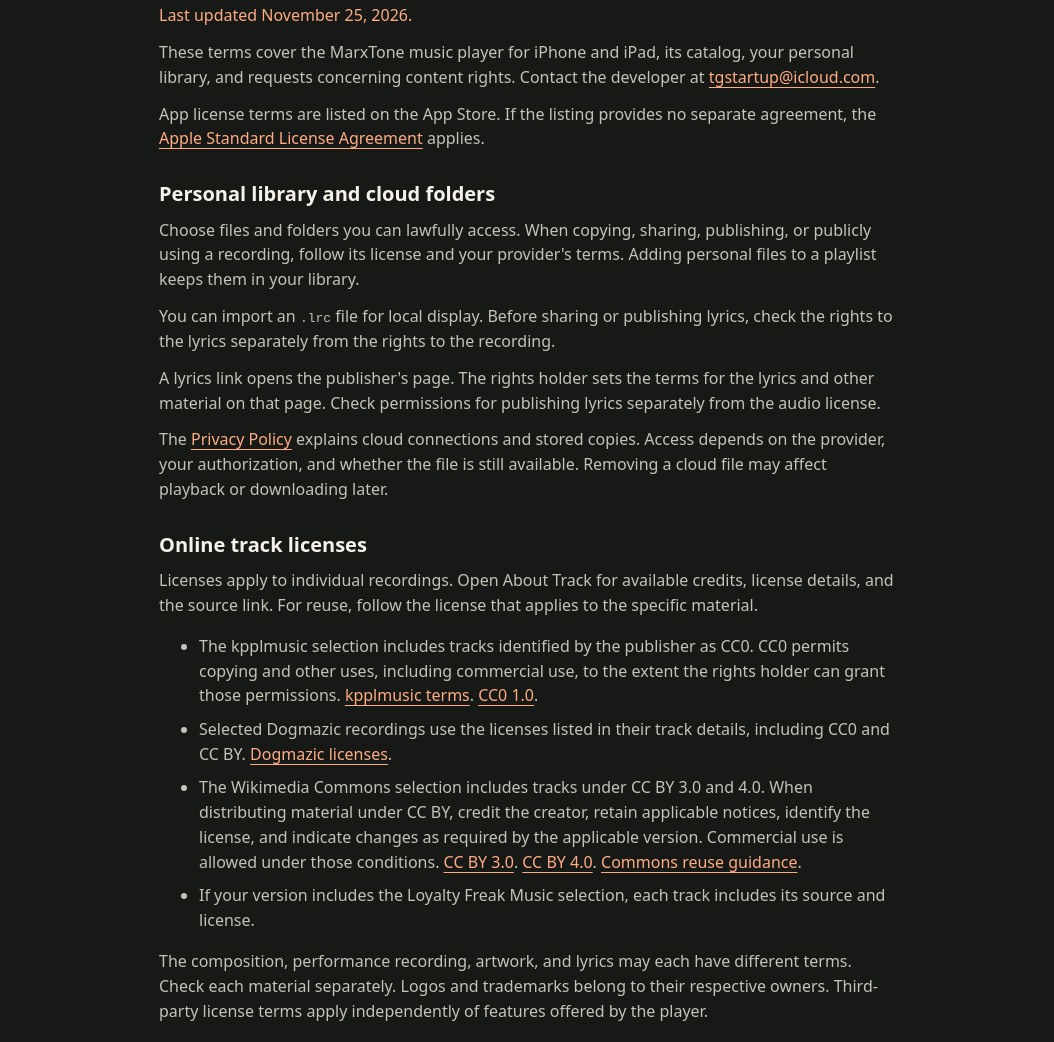
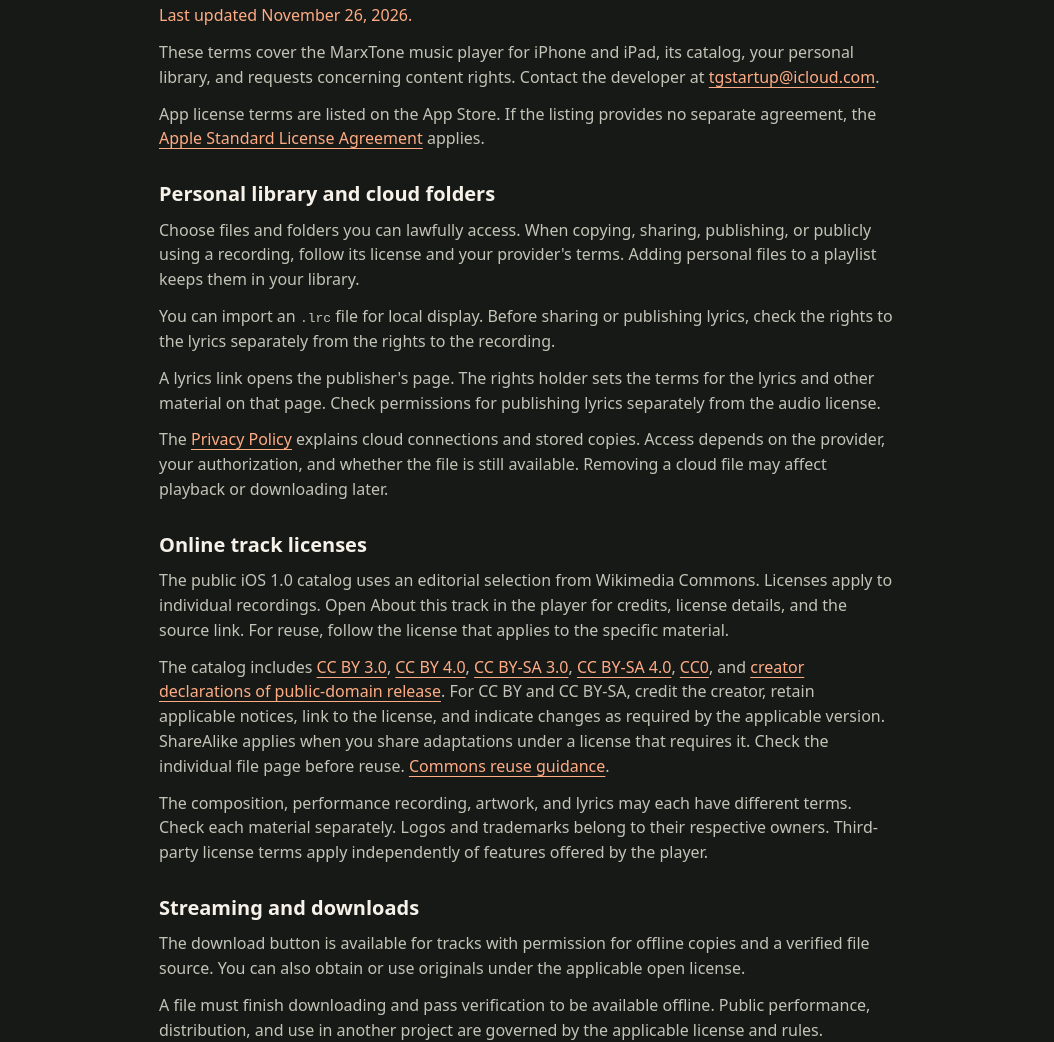
Before and after one commit to mig4486/mig4486.github.io, a plain HTML site: page music-app/terms/index.html in a window 1280 px wide. Shown: the part 270-1312 px from the top of the page, without its empty margins (113-1167 px from the left). Drawn offline with Linux system fonts and the light colour scheme.

Commit message:
Update MarxTone 1.0 catalog and copyright terms

```diff
--- a/music-app/terms/index.html
+++ b/music-app/terms/index.html
@@ -18,7 +18,7 @@
   </header>
   <main class="shell prose">
     <h1>Terms of Use and Copyright</h1>
-    <p class="status">Last updated <time datetime="2026-11-25">November 25, 2026</time>.</p>
+    <p class="status">Last updated <time datetime="2026-11-26">November 26, 2026</time>.</p>
     <p>These terms cover the MarxTone music player for iPhone and iPad, its catalog, your personal library, and requests concerning content rights. Contact the developer at <a href="mailto:tgstartup@icloud.com">tgstartup@icloud.com</a>.</p>
     <p>App license terms are listed on the App Store. If the listing provides no separate agreement, the <a href="https://www.apple.com/legal/internet-services/itunes/dev/stdeula/">Apple Standard License Agreement</a> applies.</p>
 
@@ -29,17 +29,12 @@
     <p>The <a href="../privacy/">Privacy Policy</a> explains cloud connections and stored copies. Access depends on the provider, your authorization, and whether the file is still available. Removing a cloud file may affect playback or downloading later.</p>
 
     <h2 id="rights">Online track licenses</h2>
-    <p>Licenses apply to individual recordings. Open About Track for available credits, license details, and the source link. For reuse, follow the license that applies to the specific material.</p>
-    <ul>
-      <li>The kpplmusic selection includes tracks identified by the publisher as CC0. CC0 permits copying and other uses, including commercial use, to the extent the rights holder can grant those permissions. <a href="https://kpplmusic.com/terms">kpplmusic terms</a>. <a href="https://creativecommons.org/publicdomain/zero/1.0/">CC0 1.0</a>.</li>
-      <li>Selected Dogmazic recordings use the licenses listed in their track details, including CC0 and CC BY. <a href="https://dogmazic.net/licences.php">Dogmazic licenses</a>.</li>
-      <li>The Wikimedia Commons selection includes tracks under CC BY 3.0 and 4.0. When distributing material under CC BY, credit the creator, retain applicable notices, identify the license, and indicate changes as required by the applicable version. Commercial use is allowed under those conditions. <a href="https://creativecommons.org/licenses/by/3.0/">CC BY 3.0</a>. <a href="https://creativecommons.org/licenses/by/4.0/">CC BY 4.0</a>. <a href="https://commons.wikimedia.org/wiki/Commons:Reusing_content_outside_Wikimedia">Commons reuse guidance</a>.</li>
-      <li>If your version includes the Loyalty Freak Music selection, each track includes its source and license.</li>
-    </ul>
+    <p>The public iOS 1.0 catalog uses an editorial selection from Wikimedia Commons. Licenses apply to individual recordings. Open About this track in the player for credits, license details, and the source link. For reuse, follow the license that applies to the specific material.</p>
+    <p>The catalog includes <a href="https://creativecommons.org/licenses/by/3.0/">CC BY 3.0</a>, <a href="https://creativecommons.org/licenses/by/4.0/">CC BY 4.0</a>, <a href="https://creativecommons.org/licenses/by-sa/3.0/">CC BY-SA 3.0</a>, <a href="https://creativecommons.org/licenses/by-sa/4.0/">CC BY-SA 4.0</a>, <a href="https://creativecommons.org/publicdomain/zero/1.0/">CC0</a>, and <a href="https://commons.wikimedia.org/wiki/Template:PD-self">creator declarations of public-domain release</a>. For CC BY and CC BY-SA, credit the creator, retain applicable notices, link to the license, and indicate changes as required by the applicable version. ShareAlike applies when you share adaptations under a license that requires it. Check the individual file page before reuse. <a href="https://commons.wikimedia.org/wiki/Commons:Reusing_content_outside_Wikimedia">Commons reuse guidance</a>.</p>
     <p>The composition, performance recording, artwork, and lyrics may each have different terms. Check each material separately. Logos and trademarks belong to their respective owners. Third-party license terms apply independently of features offered by the player.</p>
 
     <h2 id="downloads">Streaming and downloads</h2>
-    <p>Downloads are available for tracks with permission for offline copies and a verified file source. The download button is disabled for stream-only tracks and when file delivery has yet to be verified. You can still obtain or use originals under the applicable open license.</p>
+    <p>The download button is available for tracks with permission for offline copies and a verified file source. You can also obtain or use originals under the applicable open license.</p>
     <p>A file must finish downloading and pass verification to be available offline. Public performance, distribution, and use in another project are governed by the applicable license and rules.</p>
 
     <h2 id="notice">Copyright and attribution notices</h2>
@@ -53,6 +48,7 @@
 
     <h2 id="availability">Availability and updates</h2>
     <p>The catalog, links, and supported sources may change. Catalog listings, streaming, and downloads can each have different availability. These terms are subject to mandatory consumer rights under applicable law.</p>
+    <p>Tracks with content advisories are hidden by default. You can choose to show them in Settings. Tracks restricted through the moderation list stay unavailable.</p>
     <p>The current terms and their update date are shown on this page. For assistance, visit <a href="../support/">Support</a>.</p>
   </main>
 </body>
```
